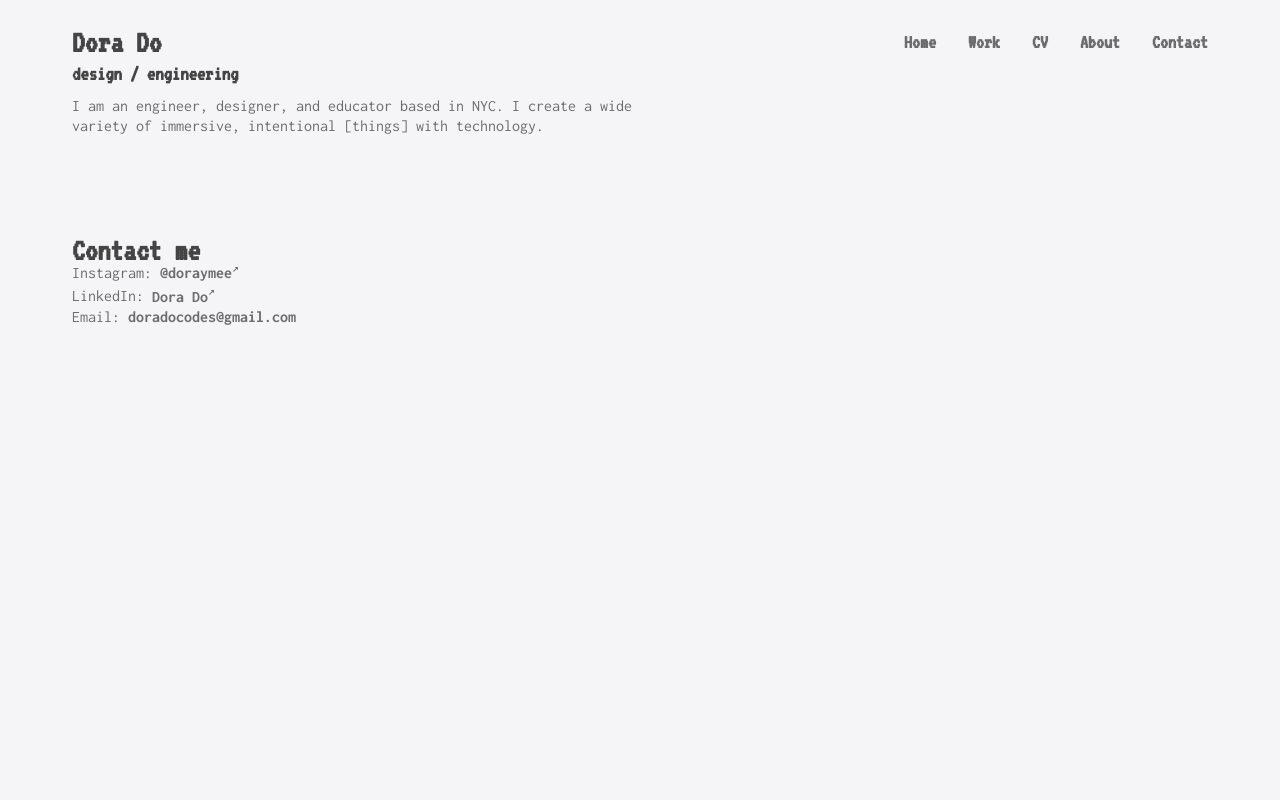
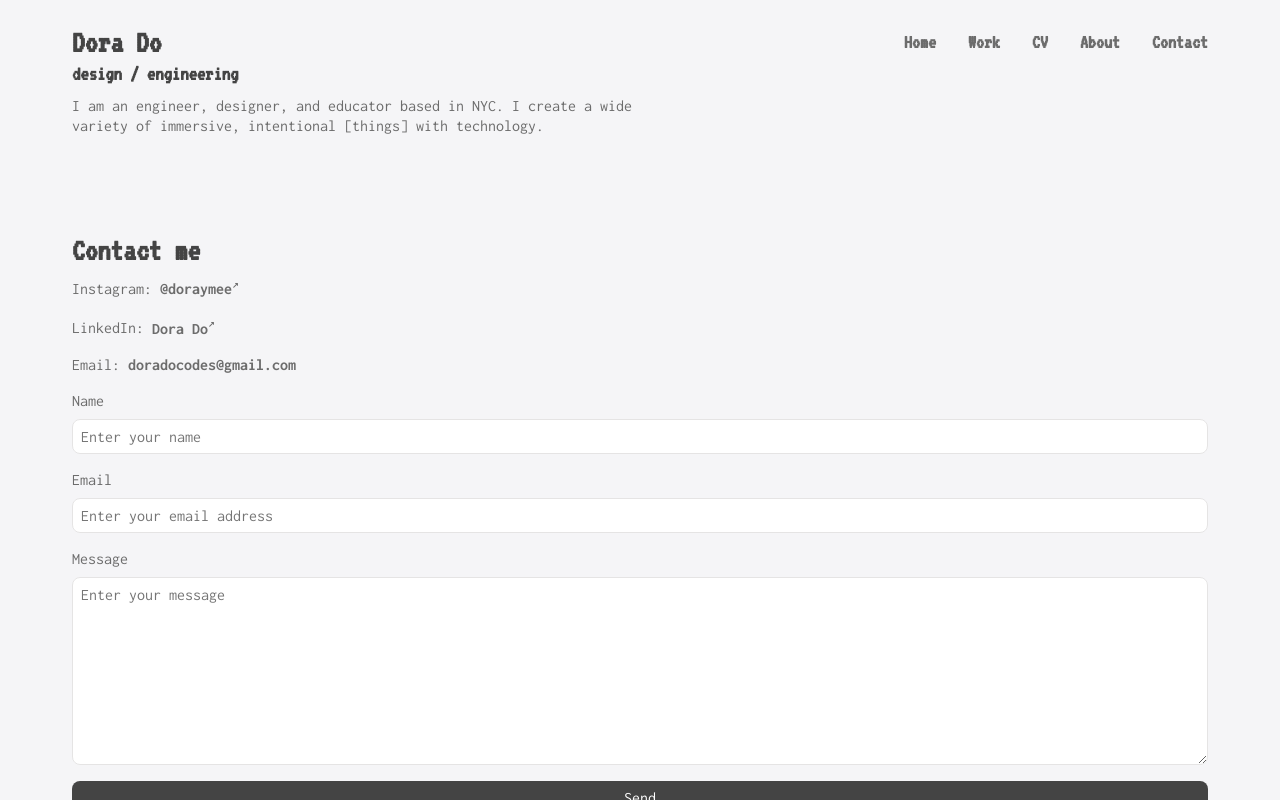
Before and after one commit to doradocodes/portfolio-next, a Next.js app: page /contact in a window 1280 px wide. Built offline with nearby package versions, Linux system fonts and the light colour scheme.

Commit message:
Add contact form

```diff
--- a/src/app/contact/page.js
+++ b/src/app/contact/page.js
@@ -3,7 +3,7 @@ import styles from "./page.module.css";
 export default function ContactPage() {
     return <div className="page">
         <h2>Contact me</h2>
-        <div className="content">
+        <div className={styles.content}>
             <p>
                 Instagram: <a target="_blank" href="https://www.instagram.com/doraymee/?hl=en">@doraymee</a>
             </p>
@@ -15,20 +15,24 @@ export default function ContactPage() {
             </p>
         </div>
 
-        {/*<form className={styles.form} netlify>*/}
-        {/*    <label>*/}
-        {/*        Name*/}
-        {/*        <input type="text" name="name" required/>*/}
-        {/*    </label>*/}
-        {/*    <label>*/}
-        {/*        Email*/}
-        {/*        <input type="email" name="email" required/>*/}
-        {/*    </label>*/}
-        {/*    <label>*/}
-        {/*        Message*/}
-        {/*        <textarea name="message" required/>*/}
-        {/*    </label>*/}
-        {/*    <button type="submit">Send</button>*/}
-        {/*</form>*/}
+        <form className={styles.form} netlify>
+            <div className={styles.formRow}>
+                <label>Name</label>
+                <input type="text" name="name" placeholder="Enter your name" required/>
+            </div>
+            <div className={styles.formRow}v>
+                <label>
+                    Email
+                </label>
+                <input type="email" name="email" placeholder="Enter your email address" required/>
+            </div>
+            <div className={styles.formRow}>
+                <label>
+                    Message
+                </label>
+                <textarea rows={10} name="message" placeholder="Enter your message" required/>
+            </div>
+            <button type="submit">Send</button>
+        </form>
     </div>
 }
--- a/src/app/contact/page.module.css
+++ b/src/app/contact/page.module.css
@@ -1,7 +1,19 @@
+.content {
+    display: flex;
+    flex-direction: column;
+    gap: 1rem;
+    margin: 1rem 0;
+}
+
 .form {
     display: flex;
     flex-direction: column;
     gap: 1rem;
-    max-width: 400px;
-    margin: 0 auto;
+    margin: 1rem 0;
 }
+
+.formRow {
+    display: flex;
+    flex-direction: column;
+    gap: 0.5rem;
+}
--- a/src/app/globals.css
+++ b/src/app/globals.css
@@ -1,5 +1,6 @@
 @import url('https://fonts.googleapis.com/css2?family=VT323&display=swap');
 @import url('https://fonts.googleapis.com/css2?family=Inconsolata:wght@200..900&display=swap');
+
 :root {
     --font-color: #6C6C6C;
     --font-color-header: #444444;
@@ -71,22 +72,39 @@ img {
     width: 100%;
 }
 
-/*p {*/
-/*  margin: 1rem 0;*/
-/*}*/
+input, textarea {
+    padding: 0.5rem;
+    font-size: 1rem;
+    border: 1px solid var(--border-color);
+    border-radius: 0.5rem;
+    font-family: inherit;
+}
+
+button {
+    padding: 0.5rem 1rem;
+    font-size: 1rem;
+    border-radius: 0.5rem;
+    background: var(--font-color-header);
+    outline: none;
+    border: none;
+    font-family: inherit;
+    cursor: pointer;
+    color: white;
+}
+
+button:hover {
+    opacity: 0.5;
+}
 
 .display-print, .display-print * {
     display: none;
 }
 
-/*.border {*/
-/*  padding: 1rem;*/
-/*}*/
-
 @media print {
     .no-print, .no-print * {
         display: none !important;
     }
+
     .display-print, .display-print * {
         display: block !important;
     }
--- a/src/app/page.module.css
+++ b/src/app/page.module.css
@@ -1,8 +1,6 @@
 .main {
     width: 100%;
     min-height: calc(100vh - 2rem);
-    /*border: 2px solid var(--border-color);*/
-    /*padding: 1rem;*/
     max-width: 1400px;
     margin: 0 auto;
 }
```
Lines whose indentation alone changed are shown as unchanged.
